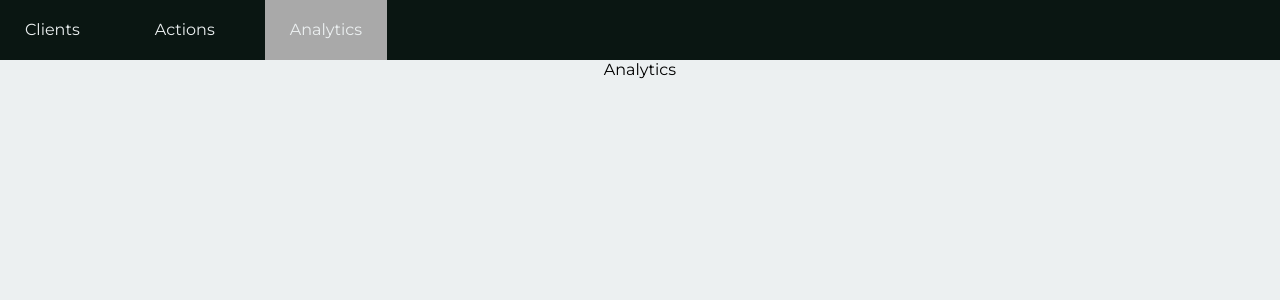
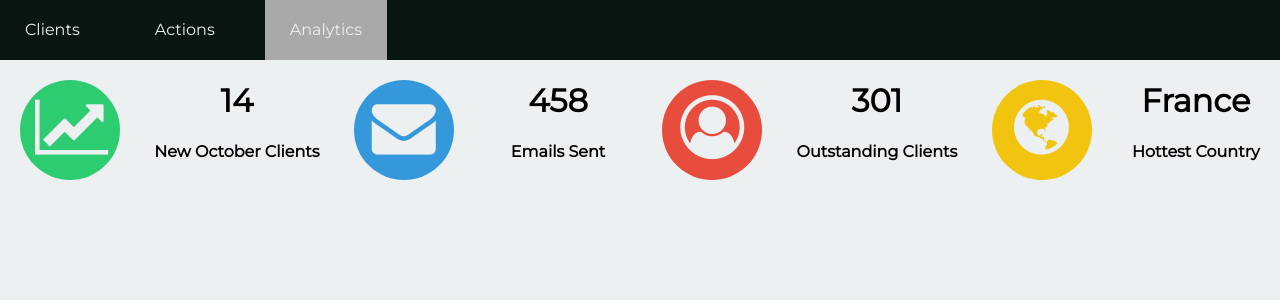
Before and after one commit to AlexBeloshevsky/crm-demo-project, a React (Create React App) app: page /analytics in a window 1280 px wide. Shown: the top 300 px of the page. Built offline with nearby package versions, Linux system fonts and the light colour scheme.

Commit message:
added all of the badges

```diff
--- a/src/App.css
+++ b/src/App.css
@@ -58,6 +58,10 @@ body {
   margin: 200px auto 0 auto;
 }
 
+.myLoaderBadgeCSS {
+  margin-top: 40px;
+}
+
 .selectedTab {
   height: 30px;
   background-color: darkgray;
@@ -109,3 +113,57 @@ body {
   background-color: #ecf0f1;
   font-weight: bold;
 }
+
+.badgesDiv {
+  display: grid;
+  grid-template-columns: auto auto auto auto;
+}
+
+.badgeDiv {
+  display: inline-block;
+  height: 150px;
+}
+.badgeDiv p{
+  font-weight: bold;
+}
+
+.newClientsBadge{
+  background-color: #2ecc71;
+  color: #ecf0f1;
+  height: 70px;
+  width: 70px;
+  border-radius: 50%;
+  padding: 15px;
+  margin: 20px;
+  float: left;
+}
+.emailsSentBadge{
+  background-color: #3498db;
+  color: #ecf0f1;
+  height: 70px;
+  width: 70px;
+  border-radius: 50%;
+  padding: 15px;
+  margin: 20px;
+  float: left;
+}
+.outstandingClientsBadge{
+  background-color: #e74c3c;
+  color: #ecf0f1;
+  height: 70px;
+  width: 70px;
+  border-radius: 50%;
+  padding: 15px;
+  margin: 20px;
+  float: left;
+}
+.hottestCountryBadge{
+  background-color: #f1c40f;
+  color: #ecf0f1;
+  height: 70px;
+  width: 70px;
+  border-radius: 50%;
+  padding: 15px;
+  margin: 20px;
+  float: left;
+}
--- a/src/App.js
+++ b/src/App.js
@@ -7,6 +7,7 @@ import NavBar from "./components/navBar";
 import Clients from './components/clients-components/clients';
 import Actions from './components/actions-components/actions';
 import Analytics from './components/analytics-components/analytics';
+import '../node_modules/font-awesome/css/font-awesome.min.css';
 
 const override ='';
 
@@ -134,7 +135,10 @@ class App extends Component {
           />
           <Route path="/analytics" exact
             render={() =>
-              <Analytics />}
+              <Analytics
+              clientList={this.state.clients}
+              ownerList={this.state.owners}
+              />}
           />
         </div>
       </Router>
--- a/src/components/analytics-components/analytics.js
+++ b/src/components/analytics-components/analytics.js
@@ -1,11 +1,15 @@
 import React, { Component } from 'react';
+import Badges from './badges';
 
 class Analytics extends Component {
 
   render() {
     return (
       <div className="analytics">
-      Analytics
+      <Badges
+      clientList={this.props.clientList}
+      />
+      {/* <i className="fa fa-spinner fa-spin"></i> */}
       </div>
     )
   }
--- /dev/null
+++ b/src/components/analytics-components/badge.js
@@ -0,0 +1,22 @@
+import React, { Component } from 'react';
+
+class Badge extends Component {
+
+  createClassName = () => {
+    return `fa  fa-4x ${this.props.icon}`
+  }
+
+  render() {
+    return (
+      <div className="badgeDiv">
+      <i className={this.createClassName()}></i>
+      <h1>{this.props.header}</h1>
+      <p>{this.props.text}</p>
+      </div>
+    )
+  }
+
+}
+
+
+export default Badge;
--- /dev/null
+++ b/src/components/analytics-components/badges.js
@@ -0,0 +1,162 @@
+import React, { Component } from 'react';
+import Badge from './badge';
+import { SyncLoader } from 'react-spinners';
+
+const override = '';
+
+class Badges extends Component {
+
+  constructor() {
+    super();
+    this.state = {
+      badges: [{
+        text: '',
+        icon: "fa-line-chart newClientsBadge",
+        header: '',
+        loading: true
+      },
+      {
+        text: '',
+        icon: "fa-envelope emailsSentBadge",
+        header: '',
+        loading: true
+      },
+      {
+        text: '',
+        icon: "fa-user-circle-o outstandingClientsBadge",
+        header: '',
+        loading: true
+      },
+      {
+        text: '',
+        icon: "fa-globe hottestCountryBadge",
+        header: '',
+        loading: true
+      }],
+    }
+  }
+
+  getSingleBadges = () => {
+    return (this.state.badges).map((item, index) => {
+      let loadingBoolean = item.loading;
+      console.log(item.loading)
+      return (
+        loadingBoolean ? (
+          <div className="myLoaderBadgeCSS" key={index}>
+            <SyncLoader
+              className={override}
+              sizeUnit={"px"}
+              size={50}
+              color={'#36D7B7'}
+              loading={this.state.loading}
+            />
+          </div>
+        ) : (
+            <Badge
+              key={index}
+              icon={item.icon}
+              header={item.header}
+              text={item.text}
+            />)
+      )
+    })
+  }
+
+  createNewClientBadgeData = (data) => {
+    let newState = { ...this.state };
+    let currentDate = new Date();
+    let currentMonth = currentDate.getMonth();
+    let currentYear = currentDate.getFullYear();
+    const monthNames = ["January", "February", "March", "April", "May", "June",
+      "July", "August", "September", "October", "November", "December"
+    ];
+    let text = `New ${monthNames[currentMonth]} Clients`;
+    newState.badges[0].text = text;
+    let thisMonthCounter = 0;
+    for (let i = 0; i < data.length; i ++) {
+      let clientTime = new Date(data[i].firstContact);
+      if (clientTime.getMonth() === currentMonth && clientTime.getFullYear() === currentYear) {
+        thisMonthCounter = thisMonthCounter + 1;
+      }
+    }
+    newState.badges[0].header = thisMonthCounter;
+    newState.badges[0].loading = false;
+    this.setState(newState);
+    // this.setState(newState,()=>{
+    //   console.log(this.state)
+    // });
+  }
+
+  createEmailsSentBadgeData = (data) => {
+    let newState = {...this.state};
+    newState.badges[1].text = "Emails Sent";
+    let emailsSentCounter = 0;
+    for (let i = 0; i < data.length; i ++) {
+      if (data[i].emailType !== null) {
+        emailsSentCounter = emailsSentCounter + 1;
+      }
+    }
+    newState.badges[1].header = emailsSentCounter;
+    newState.badges[1].loading = false;
+    this.setState(newState);
+  }
+
+  createOutstandingClientsBadgeData = (data) => {
+    let newState = {...this.state};
+    newState.badges[2].text = "Outstanding Clients";
+    let outstandingClientsCounter = 0;
+    for (let i = 0; i < data.length; i++) {
+      if (data[i].sold === false) {
+        outstandingClientsCounter = outstandingClientsCounter + 1;
+      }
+    }
+    newState.badges[2].header = outstandingClientsCounter;
+    newState.badges[2].loading = false;
+    this.setState(newState);
+  }
+
+  createHottestCountryBadgeData = (data) => {
+    let newState = {...this.state};
+    newState.badges[3].text = "Hottest Country";
+    var itm, a= [], L= data.length, o= {};
+    for(var i= 0; i<L; i++){
+        itm= data[i].country;
+        if(!itm) continue;
+        if(o[itm]== undefined) o[itm]= 1;
+        else ++o[itm];
+    }
+    for(var p in o) a[a.length]= {item: p, frequency: o[p]};
+    a.sort(function(a, b){
+        return o[b.item]-o[a.item];
+    });
+    newState.badges[3].header = a[0].item;
+    newState.badges[3].loading = false;
+    this.setState(newState);
+  }
+
+  populateState = () => {
+    let data = this.props.clientList;
+    this.createNewClientBadgeData(data);
+    this.createEmailsSentBadgeData(data);
+    this.createOutstandingClientsBadgeData(data);
+    this.createHottestCountryBadgeData(data);
+  }
+
+  componentDidUpdate(prevProps) {
+    if (this.props.clientList !== prevProps.clientList) {
+      this.populateState();
+    }
+  }
+
+  render() {
+    return (
+      <div className="badgesDiv">
+        {this.getSingleBadges()}
+      </div>
+    )
+  }
+
+}
+
+
+export default Badges;
```
Also changed, not shown: src/components/clients-components/clients.js (line endings or trailing spaces), 1 other file (tests, documents, lock files or other folders).
